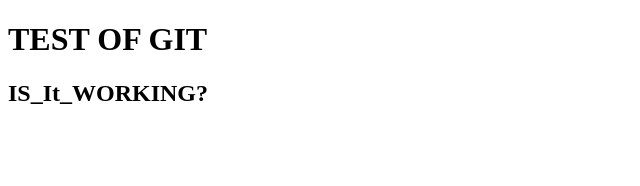
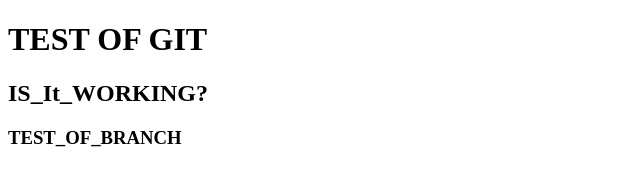
Before and after one commit to Andrii5241/first_repo, a plain HTML site: page index.html in a window 1280 px wide. Shown: the whole page, without its empty margins (0-640 px from the left). Drawn offline with Linux system fonts and the light colour scheme.

Commit message:
Testing of branch

```diff
--- a/index.html
+++ b/index.html
@@ -8,5 +8,6 @@
 <body>
     <h1>TEST OF GIT</h1>
     <h2>IS_It_WORKING?</h2>
+    <h3>TEST_OF_BRANCH</h3>
 </body>
 </html>
```
